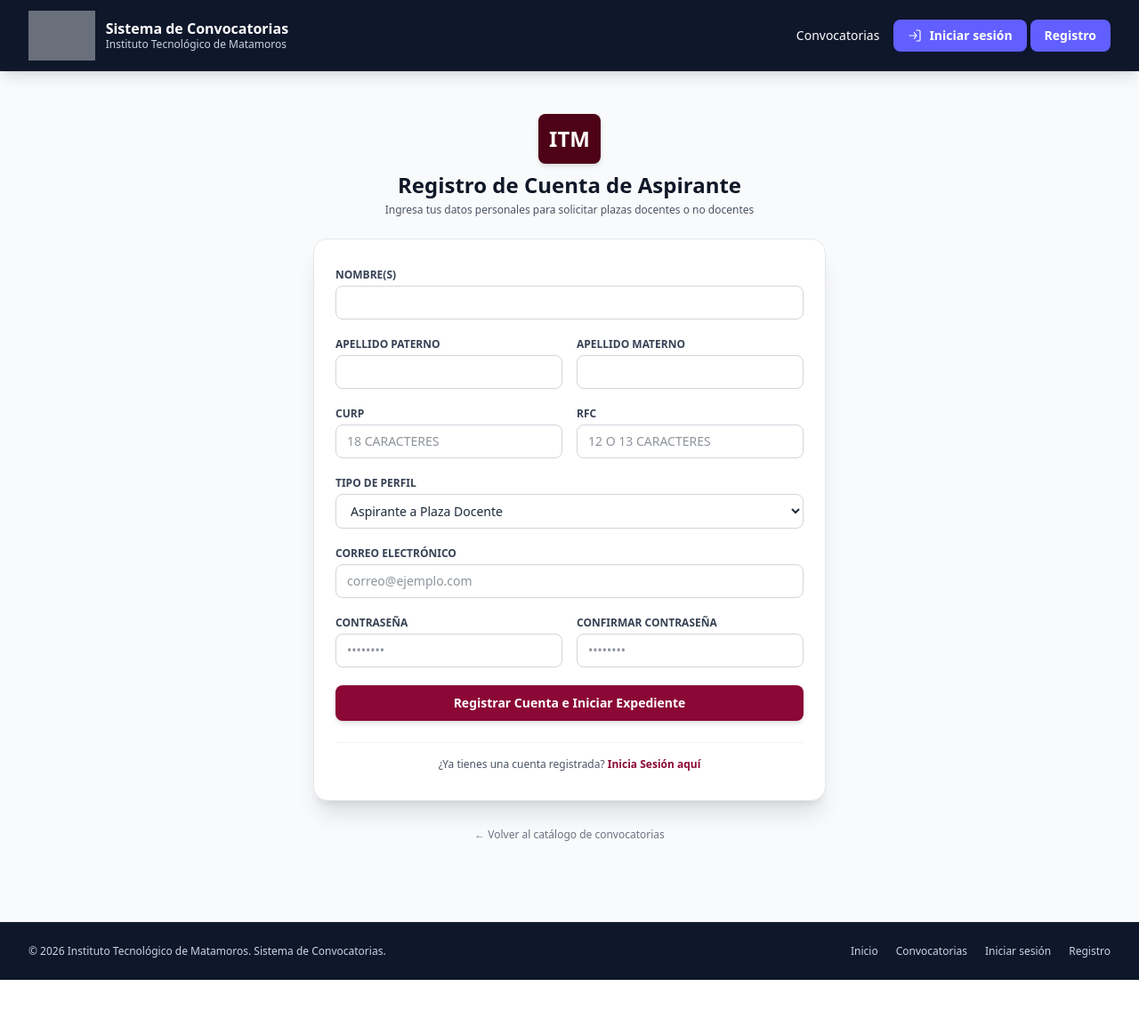
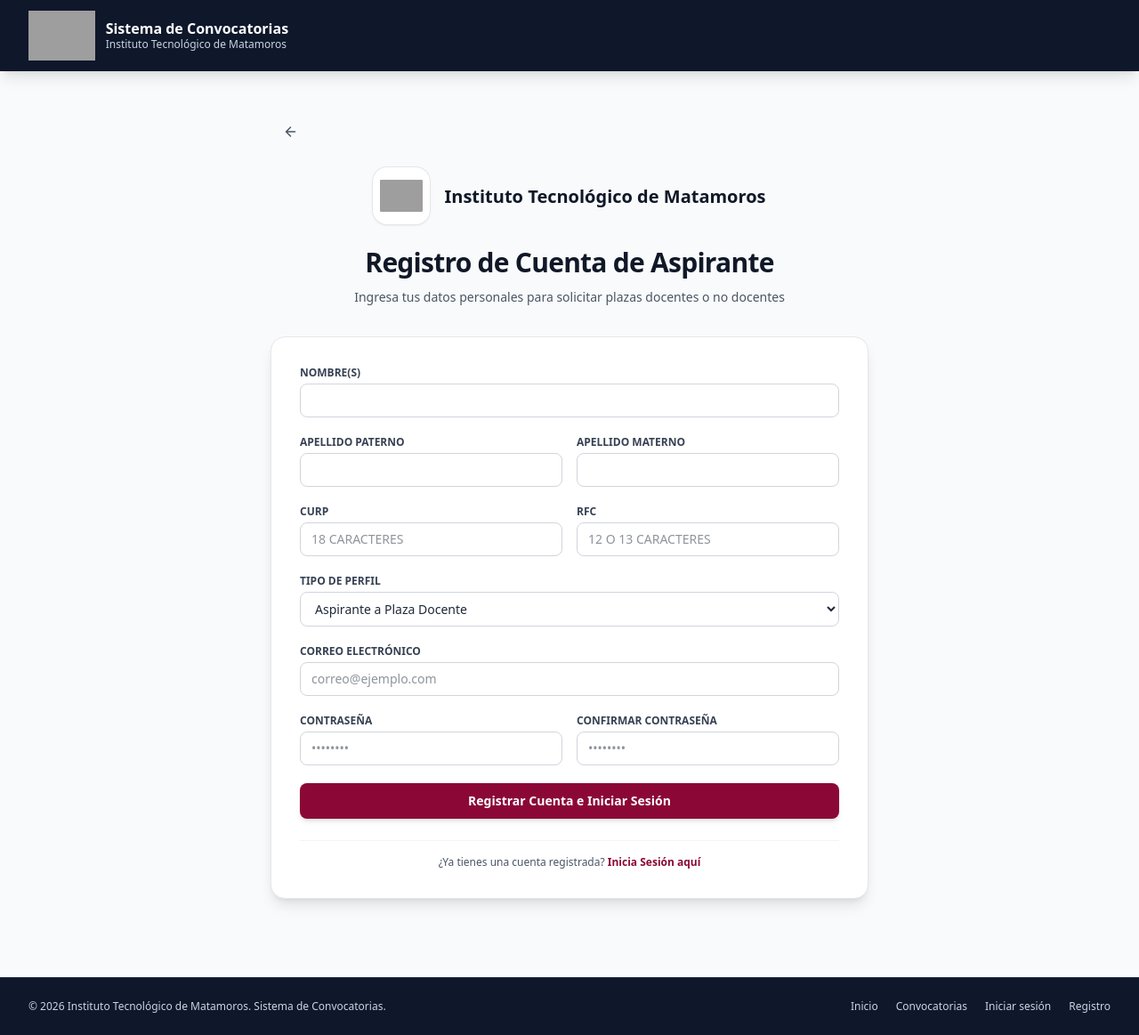
Before and after one commit to America2026-26/sistema-convocatorias-itmatamoros, a Laravel app: page /registro in a window 1280 px wide. Shown: the whole page at 89% size. Before the commit the page ends 1101 px from the top, so only its background shows below. Run offline with Laravel 12, Linux system fonts and the light colour scheme; style sheets or scripts are compiled from the project's sources; grey boxes are pictures that could not be loaded.

Commit message:
Cambio en el inicio directo de la pagina a iniciar sesion, cambios esteticos en el login y register.

```diff
--- a/resources/views/auth/register.blade.php
+++ b/resources/views/auth/register.blade.php
@@ -3,17 +3,31 @@
 @section('title', 'Registro de Aspirante - Sistema de Convocatorias')
 
 @section('content')
-    <div class="flex min-h-[70vh] flex-col items-center justify-center px-4 py-12 sm:px-6 lg:px-8">
-
-        <div class="sm:mx-auto sm:w-full sm:max-w-md text-center mb-6">
-            <div class="inline-block bg-rose-950 text-white font-bold text-2xl p-3 rounded-lg shadow-md mb-2">
-                ITM
+    <div class="flex min-h-[70vh] flex-col items-center justify-center px-4 py-10 sm:px-6 sm:py-12 lg:px-8">
+        <div class="mb-5 w-full max-w-2xl">
+            <a href="{{ route('login') }}" aria-label="Volver al inicio de sesión"
+                class="inline-flex h-10 w-10 items-center justify-center rounded-full text-gray-600 transition hover:bg-gray-200 hover:text-gray-900 focus:outline-none focus:ring-2 focus:ring-rose-900 focus:ring-offset-2">
+                <svg class="h-5 w-5" viewBox="0 0 24 24" fill="none" stroke="currentColor" aria-hidden="true">
+                    <path stroke-linecap="round" stroke-linejoin="round" stroke-width="1.8" d="m15 18-6-6 6-6M9 12h12" />
+                </svg>
+            </a>
+        </div>
+        <div class="mb-8 w-full max-w-2xl text-center">
+            <div class="mx-auto mb-6 flex w-full flex-col items-center gap-3 sm:flex-row sm:justify-center sm:gap-4">
+                <img
+                    src="https://dev.matamoros.tecnm.mx/tecnm_itm/sitio/drive/logo-del-tec-guindo-289x300.png"
+                    alt="Logotipo del Instituto Tecnológico de Matamoros"
+                    class="h-16 w-16 shrink-0 rounded-2xl bg-white p-2 object-contain shadow-sm ring-1 ring-gray-200"
+                >
+                <span class="max-w-xs text-lg font-bold leading-tight text-gray-900 sm:max-w-none sm:text-xl">
+                    Instituto Tecnológico de Matamoros
+                </span>
             </div>
-            <h2 class="text-2xl font-extrabold text-gray-900">Registro de Cuenta de Aspirante</h2>
-            <p class="text-xs text-gray-600 mt-1">Ingresa tus datos personales para solicitar plazas docentes o no docentes</p>
+            <h1 class="text-2xl font-extrabold leading-tight tracking-tight text-gray-900 sm:text-3xl">Registro de Cuenta de Aspirante</h1>
+            <p class="mx-auto mt-2 max-w-xl text-sm leading-6 text-gray-600">Ingresa tus datos personales para solicitar plazas docentes o no docentes</p>
         </div>
 
-        <div class="bg-white py-8 px-6 shadow-xl rounded-2xl sm:max-w-xl sm:w-full border border-gray-200">
+        <div class="w-full max-w-2xl rounded-2xl border border-gray-200 bg-white px-5 py-7 shadow-lg sm:px-8 sm:py-8">
             <form action="{{ route('register.store') }}" method="POST" class="space-y-5">
                 @csrf
                 @if ($errors->any())
@@ -87,7 +101,7 @@
                 </div>
 
                 <button type="submit" class="w-full bg-rose-900 hover:bg-rose-800 text-white font-semibold py-2.5 rounded-lg shadow-md transition duration-200 text-sm">
-                    Registrar Cuenta e Iniciar Expediente
+                    Registrar Cuenta e Iniciar Sesión
                 </button>
             </form>
 
@@ -99,8 +113,5 @@
             </div>
         </div>
 
-        <div class="mt-6 text-center">
-            <a href="/" class="text-xs text-gray-500 hover:text-gray-800">&larr; Volver al catálogo de convocatorias</a>
-        </div>
     </div>
 @endsection
--- a/resources/views/components/navbar/navbar.blade.php
+++ b/resources/views/components/navbar/navbar.blade.php
@@ -3,7 +3,7 @@
         <a href="{{ url('/') }}" class="flex min-w-0 items-center gap-3">
             <img src="https://dev.matamoros.tecnm.mx/tecnm_itm/sitio/drive/logo-del-tec-guindo-289x300.png"
                 alt="Logotipo del Instituto Tecnológico de Matamoros"
-                class="navbar-logo h-11 w-auto shrink-0 object-contain sm:h-14">
+                class="h-11 w-auto shrink-0 object-contain sm:h-14">
             <span class="min-w-0">
                 <span class="block text-sm font-bold leading-tight sm:text-base">Sistema de Convocatorias</span>
                 <span class="hidden text-xs text-slate-300 sm:block">Instituto Tecnológico de Matamoros</span>
@@ -11,8 +11,8 @@
         </a>
 
         <div class="flex items-center gap-2">
+            @auth
                 <nav aria-label="Navegación principal" class="hidden items-center gap-1 md:flex">
-                @auth
                     <a href="{{ route('dashboard') }}"
                         class="rounded-lg px-3 py-2 text-sm transition hover:bg-slate-800">Panel</a>
                     @if (auth()->user()->isAdmin())
@@ -32,24 +32,8 @@
                         <a href="{{ route('postulaciones.index') }}"
                             class="rounded-lg px-3 py-2 text-sm transition hover:bg-slate-800">Mis postulaciones</a>
                     @endif
-                @else
-                    <a href="{{ route('home') }}#convocatorias"
-                        data-public-convocatorias-link
-                        class="rounded-lg px-3 py-2 text-sm transition hover:bg-slate-800">Convocatorias</a>
-                    <a href="{{ route('login') }}"
-                        class="inline-flex items-center gap-2 rounded-lg bg-indigo-500 px-4 py-2 text-sm font-semibold text-white shadow-md shadow-indigo-950/25 transition hover:bg-indigo-400">
-                        <svg class="h-4 w-4" viewBox="0 0 24 24" fill="none" stroke="currentColor" aria-hidden="true">
-                            <path stroke-linecap="round" stroke-linejoin="round" stroke-width="1.8"
-                                d="M15 3h4a2 2 0 0 1 2 2v14a2 2 0 0 1-2 2h-4m-4-4 4-5-4-5m4 5H3" />
-                        </svg>
-                        Iniciar sesión
-                    </a>
-                    <a href="{{ route('register') }}"
-                        class="inline-flex items-center gap-2 rounded-lg bg-indigo-500 px-4 py-2 text-sm font-semibold text-white shadow-md shadow-indigo-950/25 transition hover:bg-indigo-400">
-                        Registro
-                    </a>
+                </nav>
             @endauth
-            </nav>
 
             @auth
                 <div class="relative" data-notifications-menu>
@@ -202,17 +186,9 @@
                         </div>
                     </div>
                 </div>
-            @else
-                <a href="{{ route('login') }}"
-                    class="inline-flex items-center gap-2 rounded-lg bg-indigo-500 px-3 py-2 text-sm font-semibold text-white shadow-md shadow-indigo-950/25 transition hover:bg-indigo-400 md:hidden">
-                    <svg class="h-4 w-4" viewBox="0 0 24 24" fill="none" stroke="currentColor" aria-hidden="true">
-                        <path stroke-linecap="round" stroke-linejoin="round" stroke-width="1.8"
-                            d="M15 3h4a2 2 0 0 1 2 2v14a2 2 0 0 1-2 2h-4m-4-4 4-5-4-5m4 5H3" />
-                    </svg>
-                    Ingresar
-                </a>
             @endauth
 
+            @auth
                 <button type="button" data-navbar-toggle aria-controls="mobile-navigation" aria-expanded="false"
                     aria-label="Abrir menú de navegación"
                     class="inline-flex items-center justify-center rounded-lg p-2 text-white transition hover:bg-slate-800 focus:outline-none focus:ring-2 focus:ring-indigo-300 md:hidden">
@@ -223,12 +199,13 @@
                         <path stroke-linecap="round" stroke-linejoin="round" stroke-width="2" d="M6 18 18 6M6 6l12 12" />
                     </svg>
                 </button>
+            @endauth
         </div>
     </div>
 
+    @auth
         <nav id="mobile-navigation" data-navbar-menu aria-label="Navegación móvil"
             class="hidden border-t border-slate-800 px-4 pb-4 pt-2 md:hidden">
-        @auth
             <a href="{{ route('dashboard') }}"
                 class="block rounded-lg px-3 py-2 text-sm transition hover:bg-slate-800">Mi panel</a>
             @if (auth()->user()->isAdmin())
@@ -248,14 +225,6 @@
                 <a href="{{ route('postulaciones.index') }}"
                     class="block rounded-lg px-3 py-2 text-sm transition hover:bg-slate-800">Mis postulaciones</a>
             @endif
-        @else
-            <a href="{{ route('home') }}#convocatorias"
-                data-public-convocatorias-link
-                class="block rounded-lg px-3 py-2 text-sm transition hover:bg-slate-800">Convocatorias</a>
-            <a href="{{ route('register') }}"
-                class="mt-1 inline-flex items-center gap-2 rounded-lg bg-indigo-500 px-3 py-2 text-sm font-semibold text-white shadow-md transition hover:bg-indigo-400">
-                Crear cuenta
-            </a>
+        </nav>
     @endauth
-    </nav>
 </header>
--- a/routes/web.php
+++ b/routes/web.php
@@ -4,10 +4,12 @@ use App\Http\Controllers\Admin\AdminUserController;
 use App\Http\Controllers\Admin\AuditLogController;
 use App\Http\Controllers\Auth\AuthenticatedSessionController;
 use App\Http\Controllers\Auth\RegisteredUserController;
+use App\Http\Controllers\CalendarioController;
 use App\Http\Controllers\ConvocatoriaPublicController;
 use App\Http\Controllers\DashboardController;
 use App\Http\Controllers\Dictaminador\ConvocatoriaController as DictaminadorConvocatoriaController;
 use App\Http\Controllers\Dictaminador\PostulanteController;
+use App\Http\Controllers\ExpedienteController;
 use App\Http\Controllers\NotificationController;
 use App\Http\Controllers\PostulacionController;
 use App\Http\Controllers\ProfileController;
@@ -16,10 +18,10 @@ use App\Models\User;
 use Illuminate\Http\Request;
 use Illuminate\Support\Facades\Route;
 use Illuminate\Validation\Rule;
-use App\Http\Controllers\ExpedienteController;
-use App\Http\Controllers\CalendarioController;
 
-Route::get('/', function (Request $request) {
+Route::redirect('/', '/login')->middleware('guest')->name('root');
+
+Route::get('/convocatorias', function (Request $request) {
     $filters = $request->validate([
         'tipo_concurso' => ['nullable', Rule::in(['Abierta', 'Cerrada'])],
         'tipo_personal' => ['nullable', Rule::in(['Docente', 'No docente'])],
@@ -131,8 +133,8 @@ Route::middleware('auth')->group(function () {
                 ->name('postulantes.document');
         });
 
-        Route::middleware(['auth'])->group(function () {
+    Route::middleware(['auth'])->group(function () {
         Route::get('/mi-expediente/estado', [ExpedienteController::class, 'estado'])->name('expediente.estado');
         Route::get('/calendario-institucional', [CalendarioController::class, 'index'])->name('calendario.institucional');
+    });
 });
-});
```
Also changed, not shown: resources/views/auth/login.blade.php (+16 -12 lines), tests/Feature/ExampleTest.php (+17 -2 lines), tests/Feature/ResponsiveLayoutTest.php (+16 -4 lines), 1 other file. Lines whose indentation alone changed are shown as unchanged.
